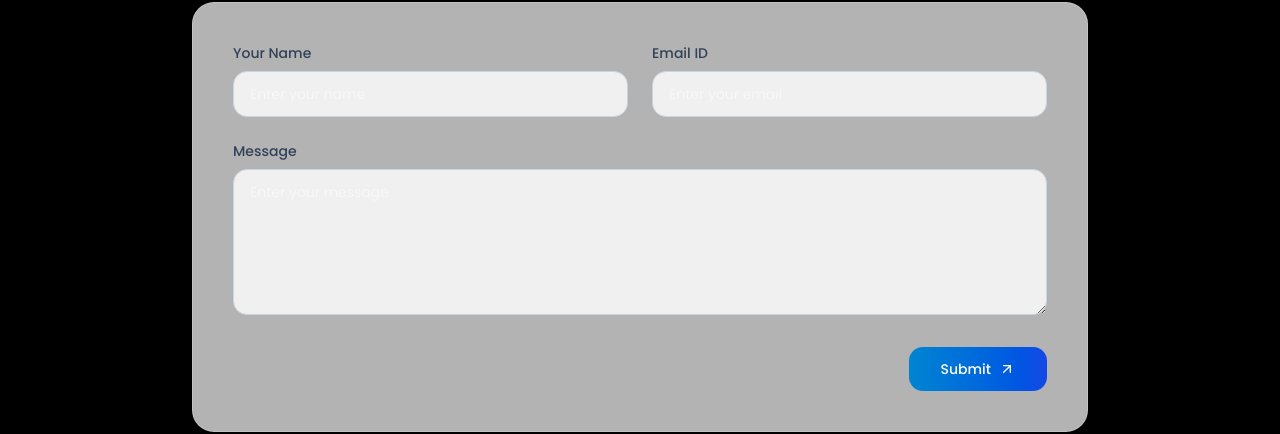
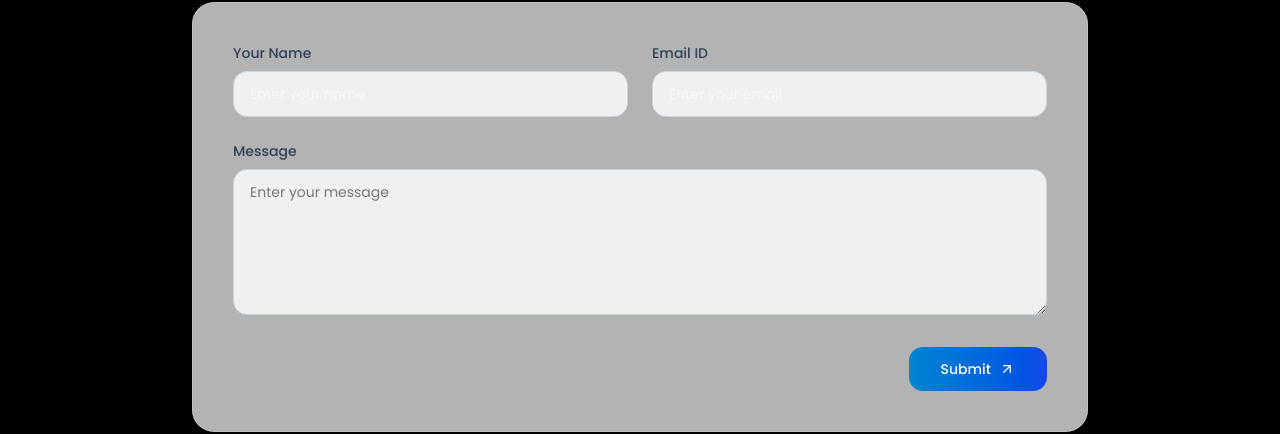
Before and after one commit to punith-moolya/shinewalls, a Next.js app: page / in a window 1280 px wide. Shown: the part 10808-11242 px from the top of the page. Built offline with nearby package versions, Linux system fonts and the light colour scheme.

Commit message:
update UI + new sections

```diff
--- a/sections/get-in-touch.jsx
+++ b/sections/get-in-touch.jsx
@@ -11,9 +11,7 @@ export default function GetInTouch() {
 
   const sendEmail = (e) => {
     e.preventDefault();
-    console.log("SERVICE:", process.env.NEXT_PUBLIC_EMAILJS_SERVICE_ID);
-    console.log("TEMPLATE:", process.env.NEXT_PUBLIC_EMAILJS_TEMPLATE_ID);
-    console.log("PUBLIC:", process.env.NEXT_PUBLIC_EMAILJS_PUBLIC_KEY);
+
 
     emailjs
       .sendForm(
@@ -95,7 +93,7 @@ export default function GetInTouch() {
               rows={6}
               required
               placeholder="Enter your message"
-              className="mt-2 px-4 py-3 rounded-xl border border-slate-300 bg-white/80"
+              className="mt-2 px-4 py-3 rounded-xl border text-black border-slate-300 bg-white/80"
             />
           </div>
 
```
